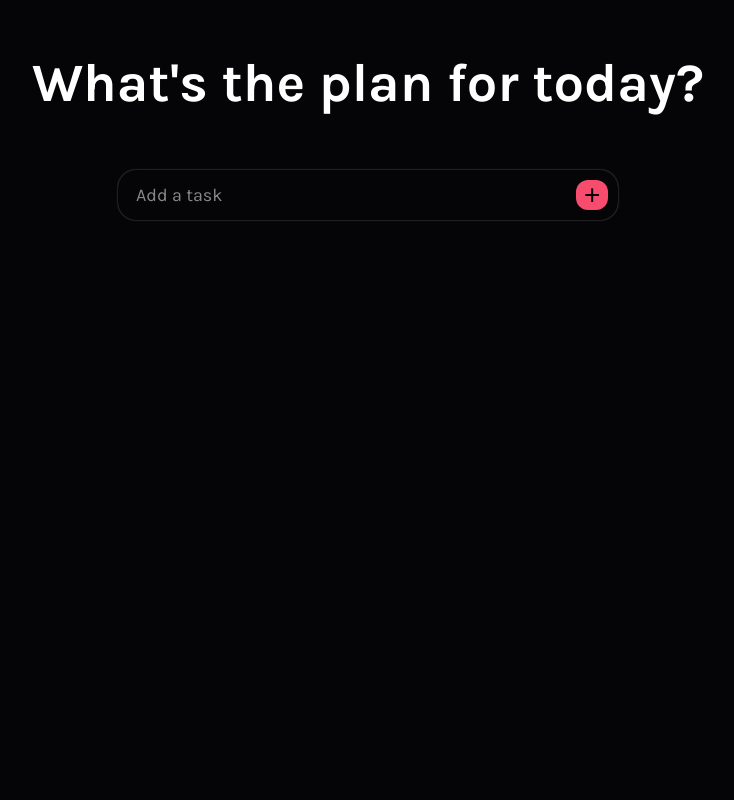
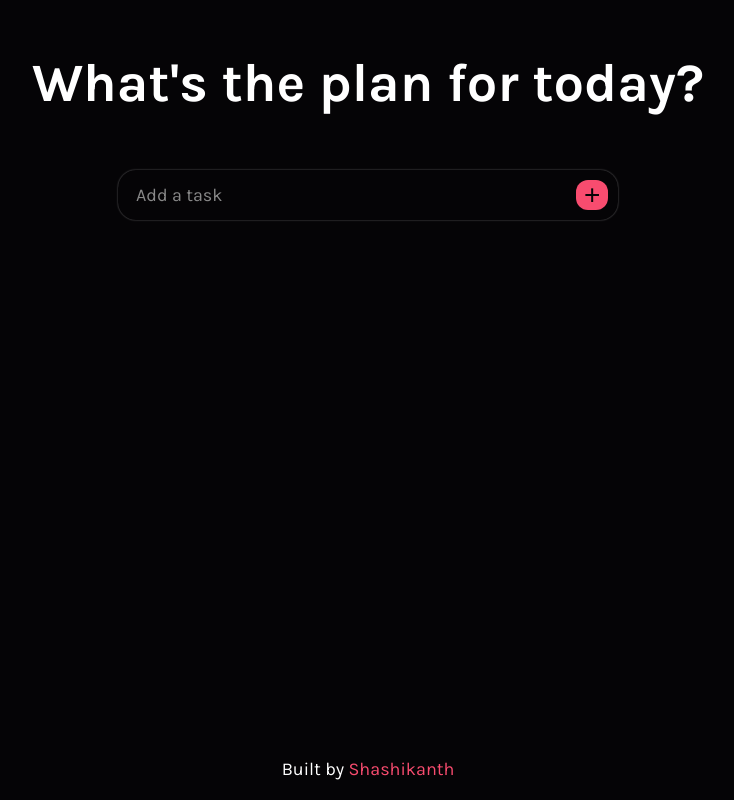
Before and after one commit to shashiirk/todos, a React (Create React App) app: page / in a window 1280 px wide. Shown: the whole page, without its empty margins (272-1006 px from the left). Built offline with nearby package versions, Linux system fonts and the light colour scheme.

Commit message:
added footer

```diff
--- a/src/App.css
+++ b/src/App.css
@@ -1,4 +1,5 @@
 .outer-container {
+  min-height: calc(100vh - 62px);
   max-width: 800px;
   width: 100%;
   padding: 14px;
--- a/src/App.js
+++ b/src/App.js
@@ -2,6 +2,7 @@ import { useEffect, useState } from 'react';
 import Header from './components/Header/Header';
 import UserInput from './components/UserInput/UserInput';
 import TasksList from './components/TasksList/TasksList';
+import Footer from './components/Footer/Footer';
 import './App.css';
 
 const App = () => {
@@ -51,6 +52,7 @@ const App = () => {
   };
 
   return (
+    <>
       <div className="outer-container">
         <Header />
         <div className="inner-container">
@@ -62,6 +64,8 @@ const App = () => {
           />
         </div>
       </div>
+      <Footer />
+    </>
   );
 };
 
--- /dev/null
+++ b/src/components/Footer/Footer.js
@@ -0,0 +1,20 @@
+import styles from './Footer.module.css';
+
+const Footer = () => {
+  return (
+    <div className={styles.footer}>
+      <p>
+        Built by{' '}
+        <a
+          href="https://shashiirk.github.io/portfolio"
+          target="_blank"
+          rel="noreferrer"
+        >
+          Shashikanth
+        </a>
+      </p>
+    </div>
+  );
+};
+
+export default Footer;
--- /dev/null
+++ b/src/components/Footer/Footer.module.css
@@ -0,0 +1,22 @@
+.footer {
+  font-size: 18px;
+  text-align: center;
+  padding: 20px 14px;
+}
+
+.footer a {
+  text-decoration: none;
+  color: #f84c6f;
+}
+
+@media (hover: hover) {
+  .footer a:hover {
+    text-decoration: underline 1px #f84c6f solid;
+  }
+}
+
+@media (hover: none) {
+  .footer a:active {
+    text-decoration: underline 1px #f84c6f solid;
+  }
+}
```
Lines whose indentation alone changed are shown as unchanged.
